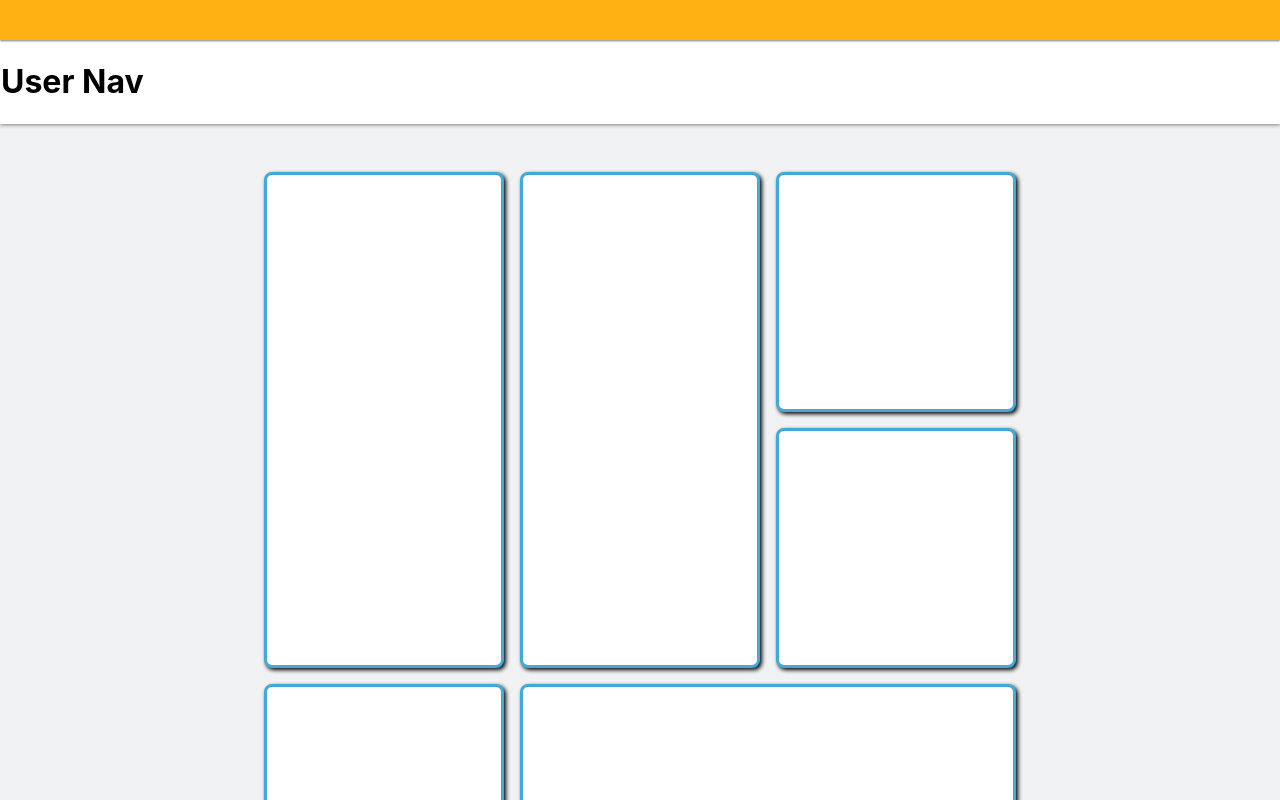
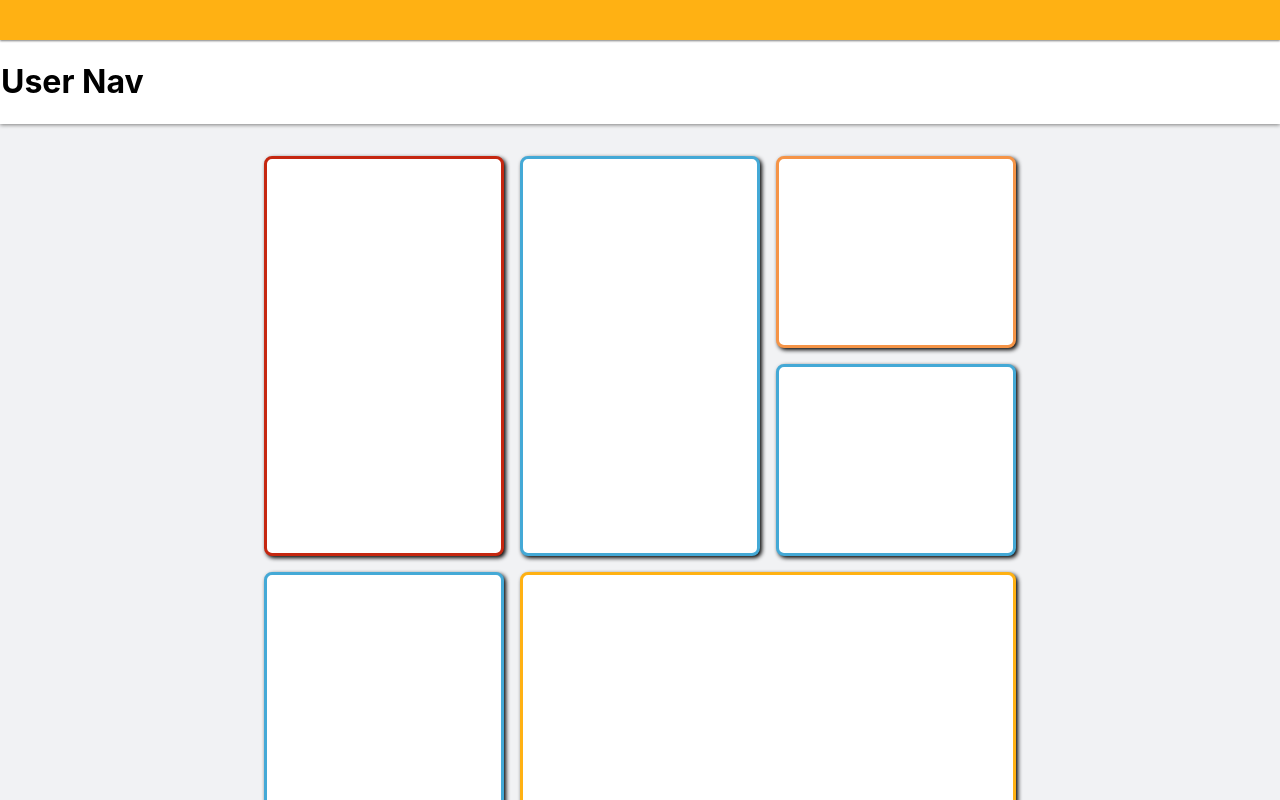
Before and after one commit to gsuemith/summer-friendship-react, a React (Create React App) app: page / in a window 1280 px wide. Shown: the top 800 px of the page. Built offline with nearby package versions, Linux system fonts and the light colour scheme.

Commit message:
Registration layout

```diff
--- a/src/styles.js
+++ b/src/styles.js
@@ -1,12 +1,12 @@
 import styled from 'styled-components'
 
 const Card = styled.div`
-  width: ${props => props.w*15 + (props.w - 1)*1}em;
-  height: ${props => props.h*15 + (props.h - 1)*1}em;
+  width: ${({w}) => w*15 + (w - 1)*1}em;
+  height: ${({h}) => h*12 + (h - 1)*1}em;
   background-color: white;
   margin-top: 1em;
   box-sizing: border-box;
-  border: 3px solid #44A9D6;
+  border: 3px solid ${({c}) => c || "#44A9D6"};
   border-radius: 8px;
   box-shadow: 2px 2px 4px black;
 `;
@@ -22,6 +22,7 @@ const Row = styled.div`
   display: flex;
   flex-direction: row;
   justify-content: space-between;
+  flex-wrap: wrap;
 `;
 
 export { Card, Column, Row }
--- a/src/views/Home.js
+++ b/src/views/Home.js
@@ -6,7 +6,7 @@ const Dashboard = styled.div`
   display: flex;
   flex-direction: row;
   justify-content: center;
-  padding-top: 2em;
+  padding-top: 1em;
 `;
 
 
@@ -14,18 +14,18 @@ function Home() {
   return (
     <Dashboard>
       <Column w={1}>
-        <Card w={1} h={2}/>
+        <Card w={1} h={2} c="#C52710"/>
         <Card w={1} h={2}/>
       </Column>
       <Column w={2}>
         <Row>
           <Card w={1} h={2}/>
           <Column>
-            <Card w={1} h={1}/>
+            <Card w={1} h={1} c="#F59447"/>
             <Card w={1} h={1}/>
           </Column>
         </Row>
-        <Card w={2} h={2}/>
+        <Card w={2} h={2} c="#FFB113"/>
       </Column>
     </Dashboard>
   )
```
Also changed, not shown: src/views/Register.js (added, +11 -0 lines), src/forms/Registration.js (added).
